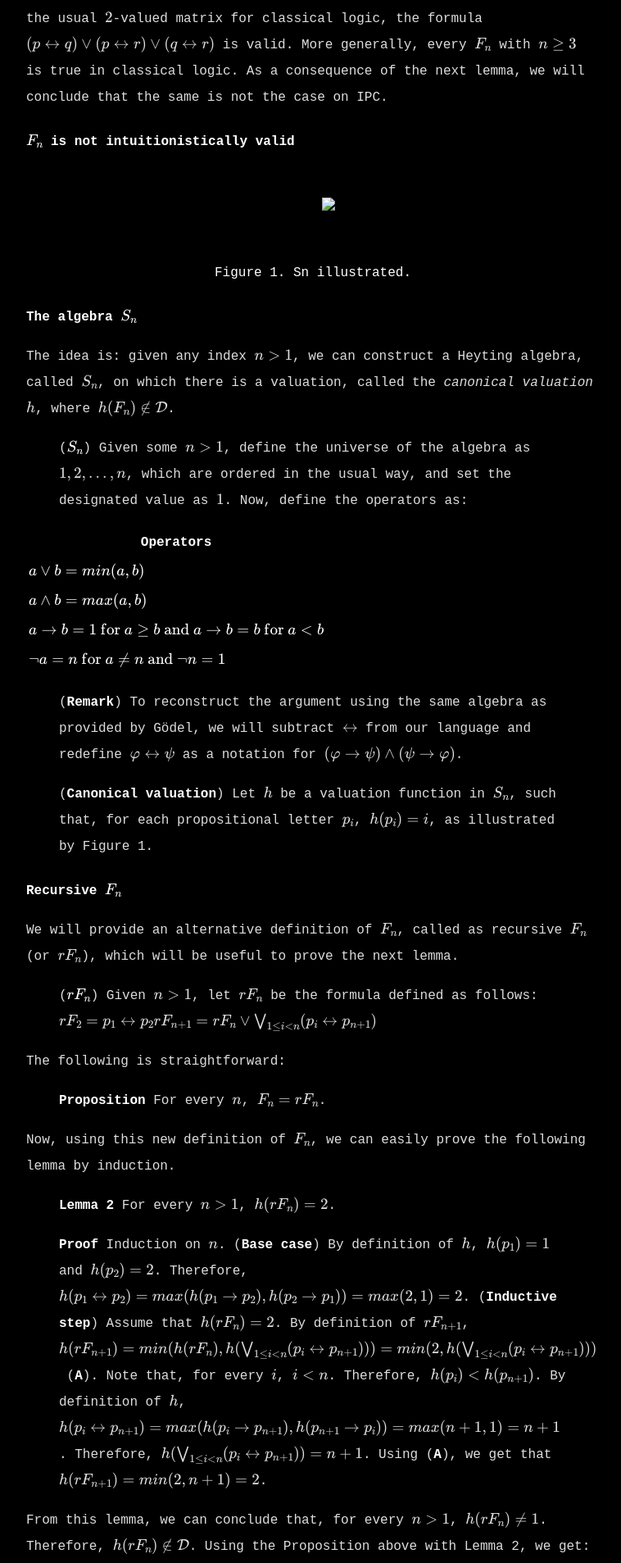
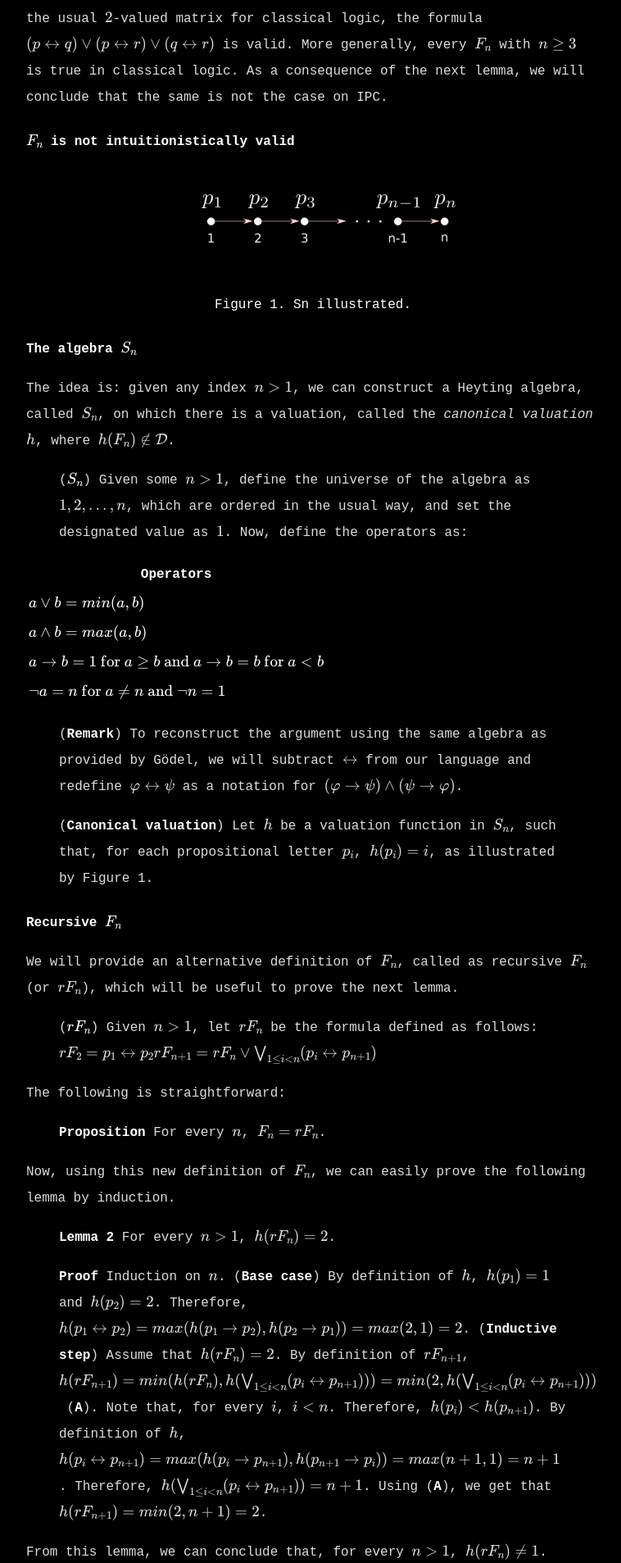
Before and after one commit to renatoleme/renatoleme.github.io, a Jekyll site: the page built from _posts/2024-01-10-godel-on-int-prop-calc.md, in a window 1280 px wide. Shown: the part 2784-4691 px from the top of the page at 82% size, without its empty margins (258-1016 px from the left). Built offline with Jekyll 4.4.1, drawn with Linux system fonts in a browser that asks for light colours; emoji names are drawn with the system emoji font; formulas are drawn with MathJax 3.

Commit message:
new post

```diff
--- a/_posts/2024-01-10-godel-on-int-prop-calc.md
+++ b/_posts/2024-01-10-godel-on-int-prop-calc.md
@@ -67,7 +67,7 @@ As a consequence of this lemma, we can conclude, for instance, that in the usual
 
 <figure>
 <p align="center" width="100%">
-    <img width="33%" src="media/godel1932.png">
+    <img width="50%" src="/assets/godel1932.png">
   </p>
   <figcaption align="center">Figure 1. Sn illustrated.</figcaption>
 </figure>
```
Also changed, not shown: assets/godel1932.png (added).
